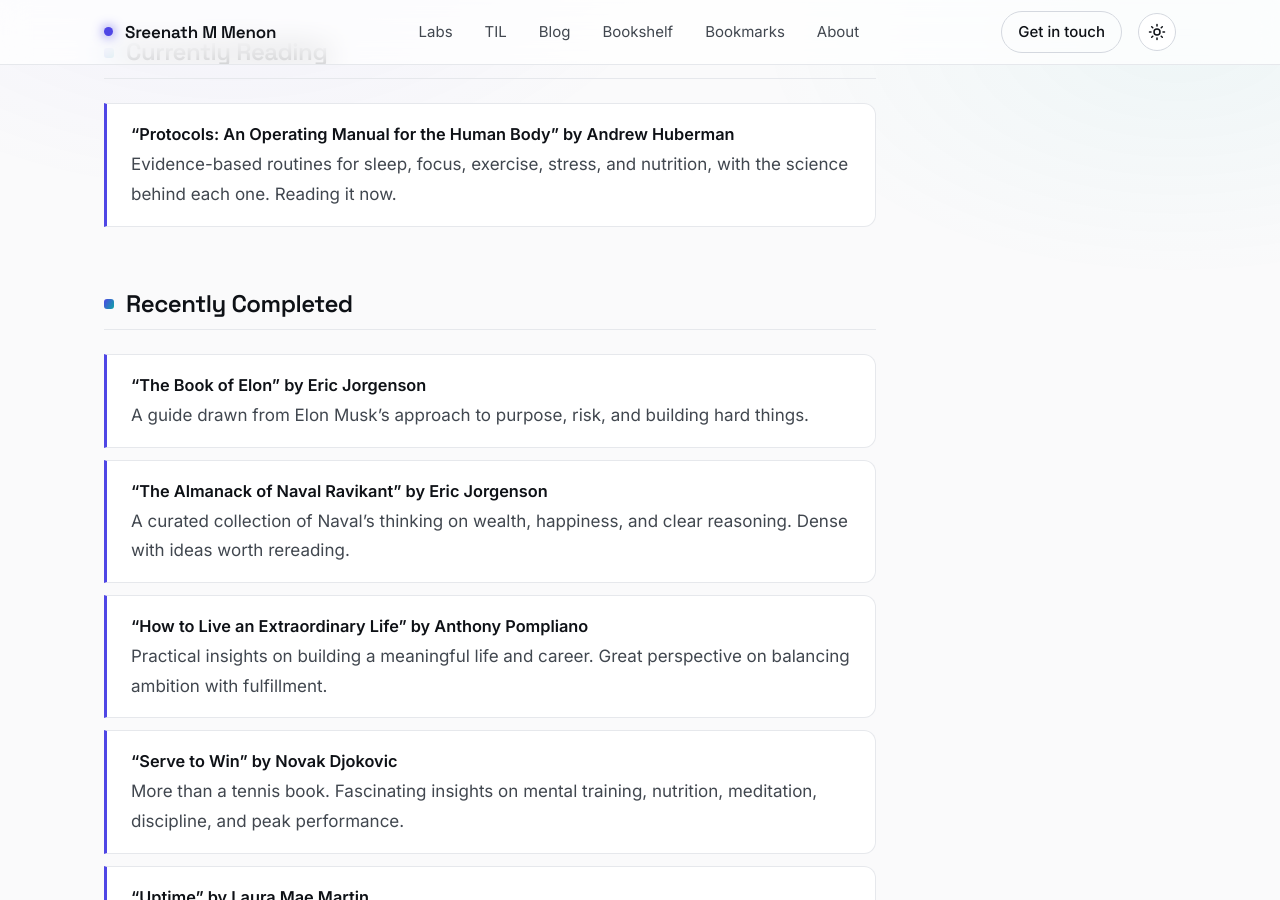
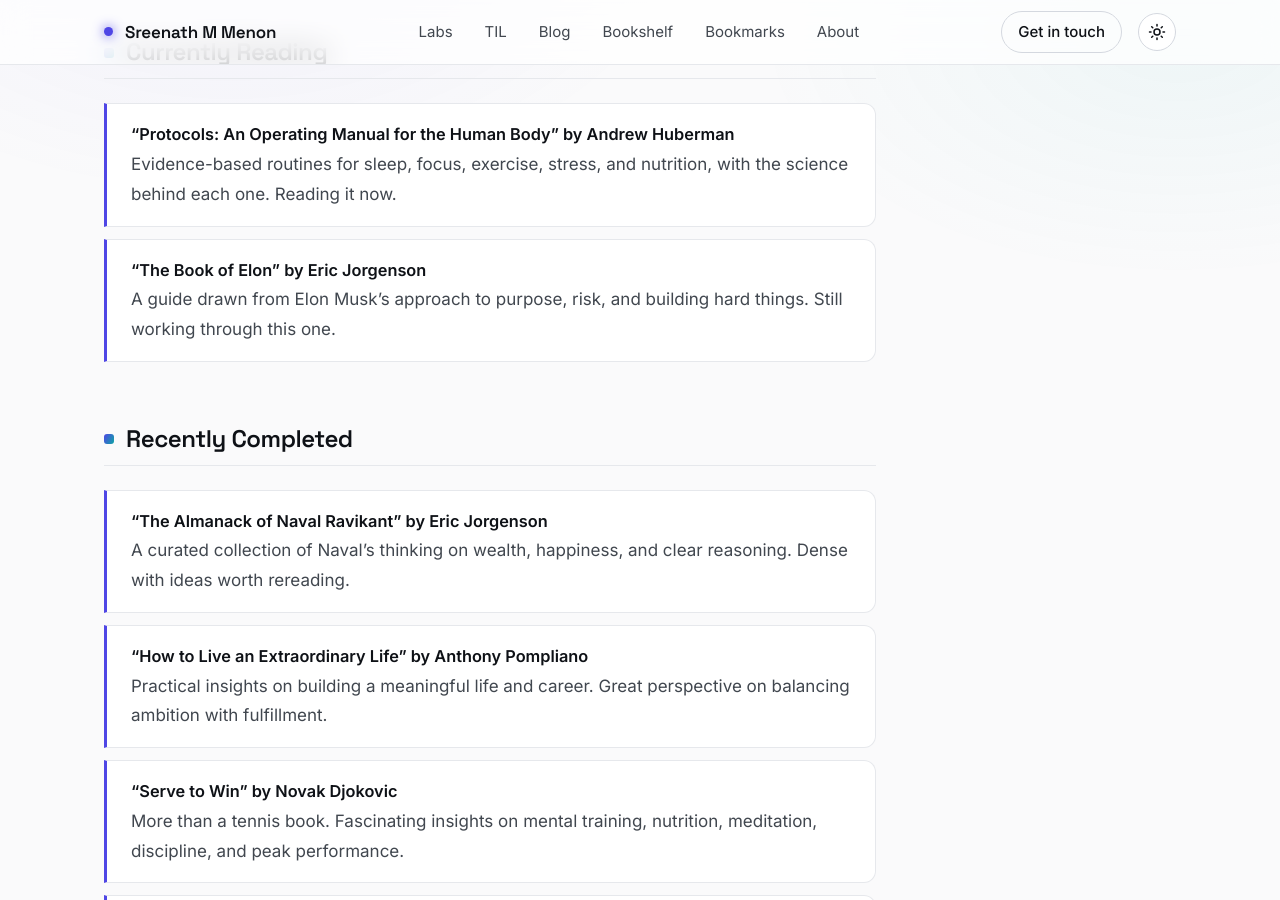
Before and after one commit to sreenathmmenon/sreenathmmenon.github.io, a Jekyll site: the page built from bookshelf.md, in a window 1280 px wide and 900 px high, scrolled down 342 px. Built offline with Jekyll 4.4.1, drawn with Linux system fonts in a browser that asks for light colours.

Commit message:
Bookshelf: keep The Book of Elon under Currently Reading (not finished)

```diff
--- a/bookshelf.md
+++ b/bookshelf.md
@@ -12,10 +12,10 @@ Books that shaped how I think about software, systems, and life.
 **"Protocols: An Operating Manual for the Human Body" by Andrew Huberman**
 Evidence-based routines for sleep, focus, exercise, stress, and nutrition, with the science behind each one. Reading it now.
 
+**"The Book of Elon" by Eric Jorgenson**
+A guide drawn from Elon Musk's approach to purpose, risk, and building hard things. Still working through this one.
+
 ## Recently Completed
-
-**"The Book of Elon" by Eric Jorgenson**
-A guide drawn from Elon Musk's approach to purpose, risk, and building hard things.
 
 **"The Almanack of Naval Ravikant" by Eric Jorgenson**
 A curated collection of Naval's thinking on wealth, happiness, and clear reasoning. Dense with ideas worth rereading.
```
